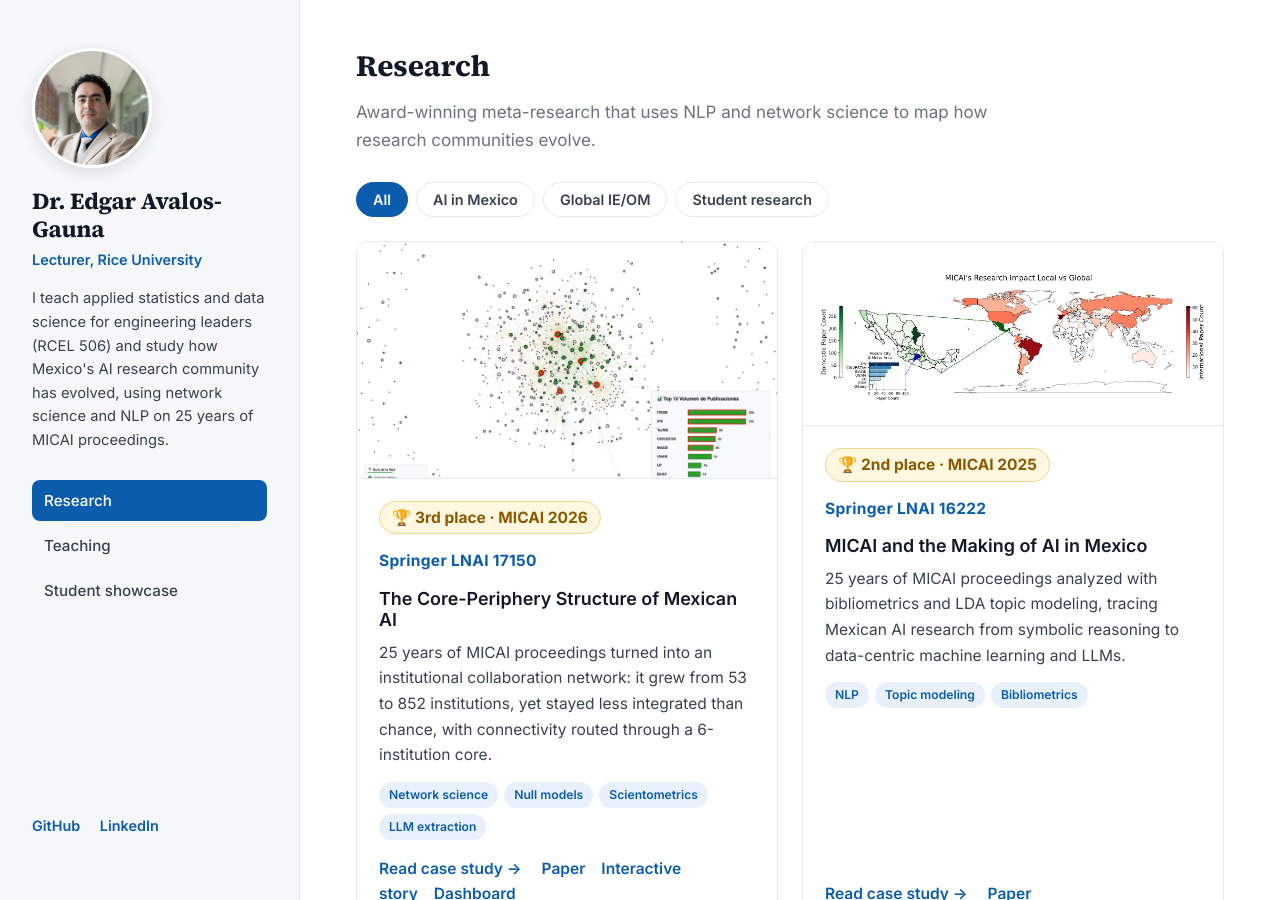
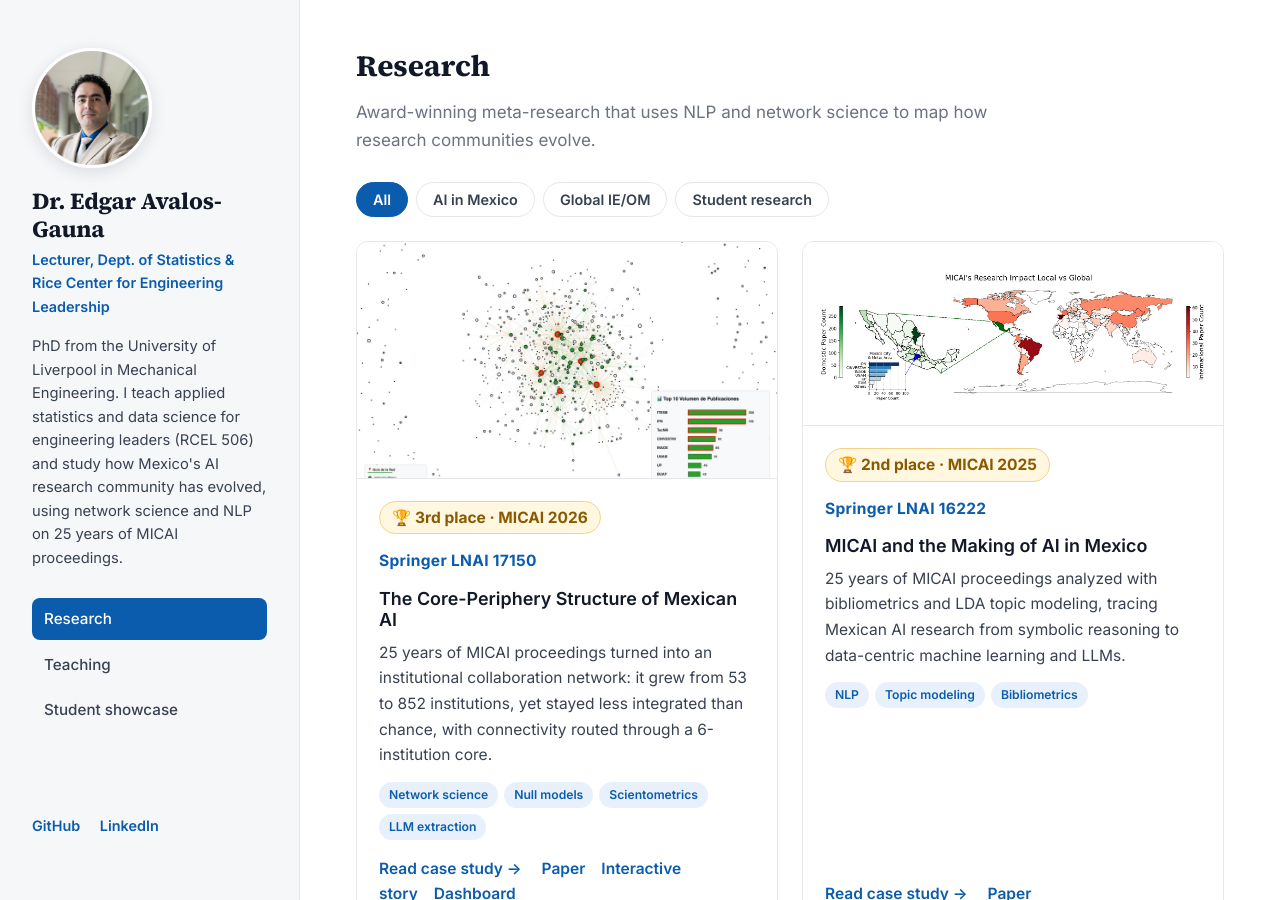
Before and after one commit to edavgaun/edavgaun.github.io, a Jekyll site: the page built from index.html, in a window 1280 px wide and 900 px high. Built offline with Jekyll 4.4.1, drawn with Linux system fonts in a browser that asks for light colours.

Commit message:
Modify author role and bio in _config.yml
Updated author's role and bio in the configuration file.

```diff
--- a/_config.yml
+++ b/_config.yml
@@ -13,9 +13,10 @@ lang: en
 
 author:
   name: Dr. Edgar Avalos-Gauna
-  role: Lecturer, Rice University
+  role: Lecturer, Dept. of Statistics & Rice Center for Engineering Leadership
   photo: /assets/img/profile.jpg
   bio: >-
+    PhD from the University of Liverpool in Mechanical Engineering.
     I teach applied statistics and data science for engineering leaders
     (RCEL 506) and study how Mexico's AI research community has evolved,
     using network science and NLP on 25 years of MICAI proceedings.
```
